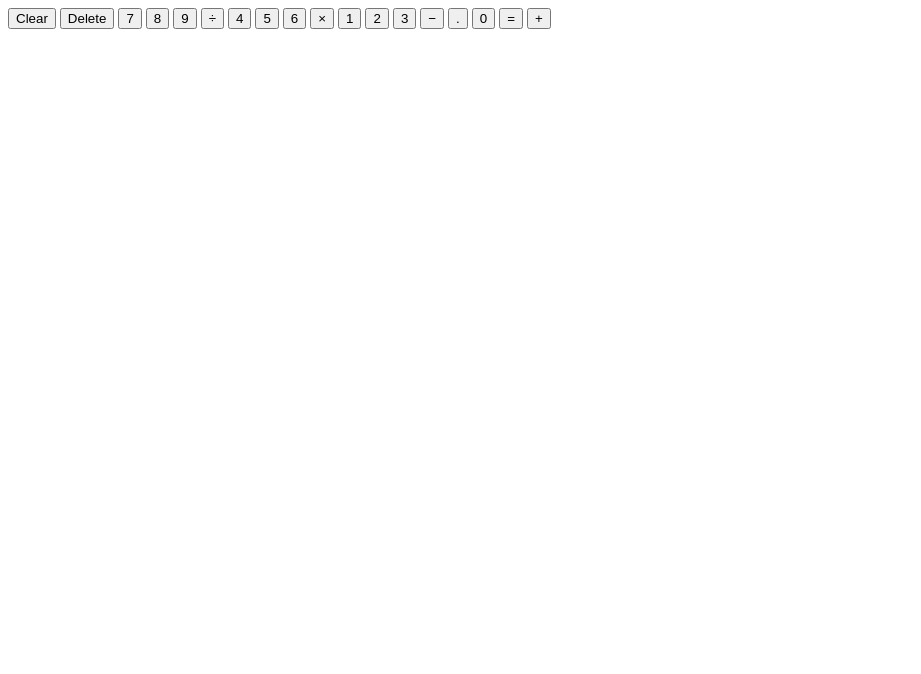
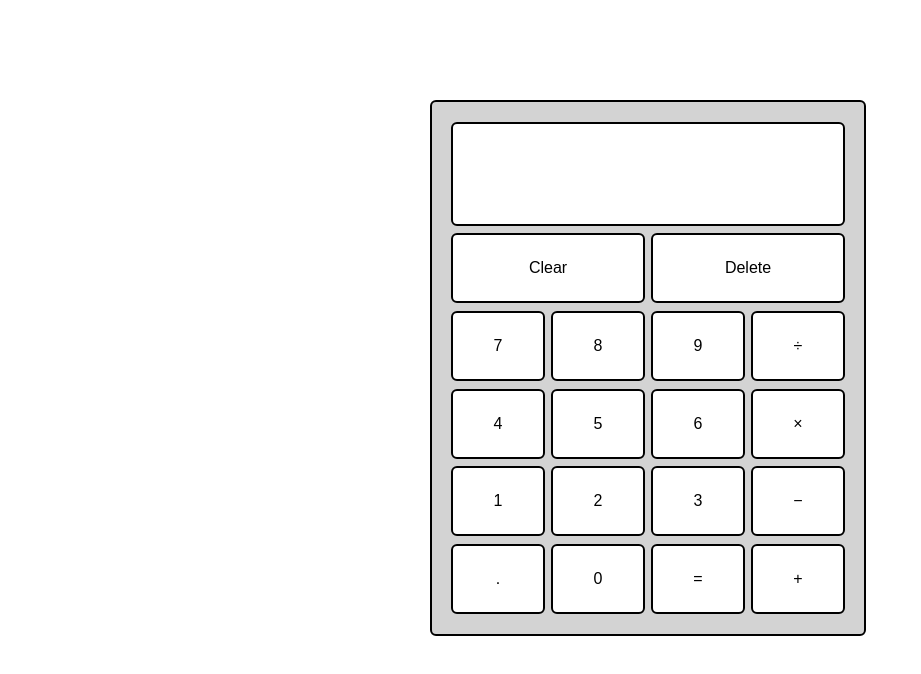
Before and after one commit to simar-s2/Calculator, a plain HTML site: page index.html in a window 1280 px wide. Shown: the whole page, without its empty margins (0-921 px from the left). Drawn offline with Linux system fonts and the light colour scheme.

Commit message:
Add basic styling

```diff
--- a/index.html
+++ b/index.html
@@ -9,24 +9,29 @@
 <body>
     <div class="calculator">
         <div class="screen"></div>
-        <button class="clear">Clear</button>
-        <button class="Delete">Delete</button>
-        <button class="7">7</button>
-        <button class="8">8</button>
-        <button class="9">9</button>
-        <button class="division">&#247</button>
-        <button class="4">4</button>
-        <button class="5">5</button>
-        <button class="6">6</button>
-        <button class="multiplication">&#xd7</button>
-        <button class="1">1</button>
-        <button class="2">2</button>
-        <button class="3">3</button>
-        <button class="subtraction">&#x2212</button>
-        <button class="point">.</button>
-        <button class="0">0</button>
-        <button class="equals">=</button>
-        <button class="addition">+</button>
+
+        <button class="btn clear">Clear</button>
+        <button class="btn delete">Delete</button>
+
+        <button class="btn 7">7</button>
+        <button class="btn 8">8</button>
+        <button class="btn 9">9</button>
+        <button class="btn division">&#247</button>
+
+        <button class="btn 4">4</button>
+        <button class="btn 5">5</button>
+        <button class="btn 6">6</button>
+        <button class="btn multiplication">&#xd7</button>
+
+        <button class="btn 1">1</button>
+        <button class="btn 2">2</button>
+        <button class="btn 3">3</button>
+        <button class="btn subtraction">&#x2212</button>
+
+        <button class="btn point">.</button>
+        <button class="btn 0">0</button>
+        <button class="btn equals">=</button>
+        <button class="btn addition">+</button>
     </div>
 </body>
 <script src="app.js"></script>
--- a/styles.css
+++ b/styles.css
@@ -0,0 +1,45 @@
+body {
+    width: 100vw;
+    height: 90vh;
+    display: flex;
+    justify-content: center;
+    align-items: center;
+}
+
+.calculator {
+    width: 400px;
+    height: 500px;
+    display: grid;
+    grid-template-columns: repeat(4, 1fr);
+    align-items: center;
+    justify-content: center;
+    background-color: #d3d3d3;
+    padding: 1rem;
+    border-radius: 6px;
+    border: 2px solid black;
+}
+
+.screen {
+    grid-column: span 4;
+    height: 100px;
+    margin-bottom: 1rem;
+}
+
+.clear {
+    grid-column: span 2;
+}
+
+.delete {
+    grid-column: span 2;
+}
+
+.btn {
+    height: calc(350px/5);
+}
+.calculator > * {
+    margin: 0.2rem;
+    border-radius: 6px;
+    border: 2px solid black;
+    background-color: #fff;
+    font-size: 1rem;
+}
```
